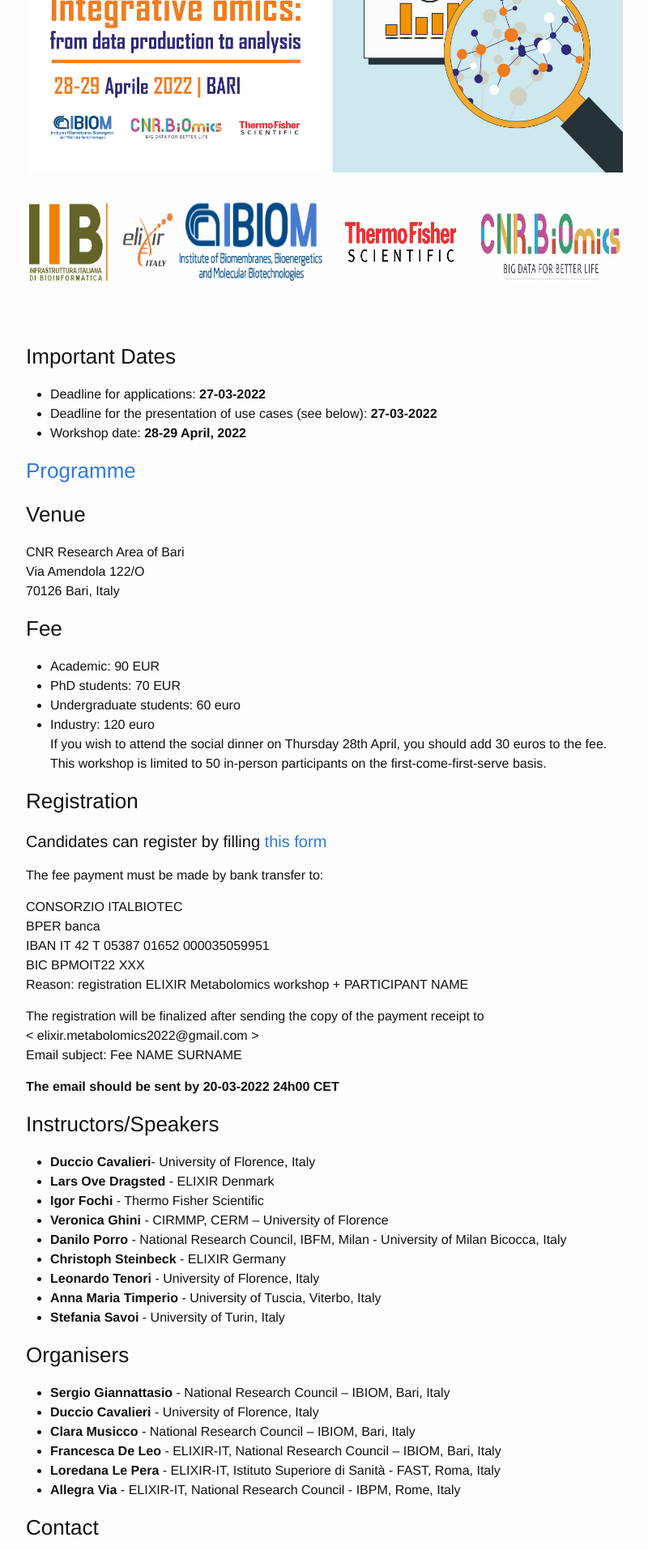
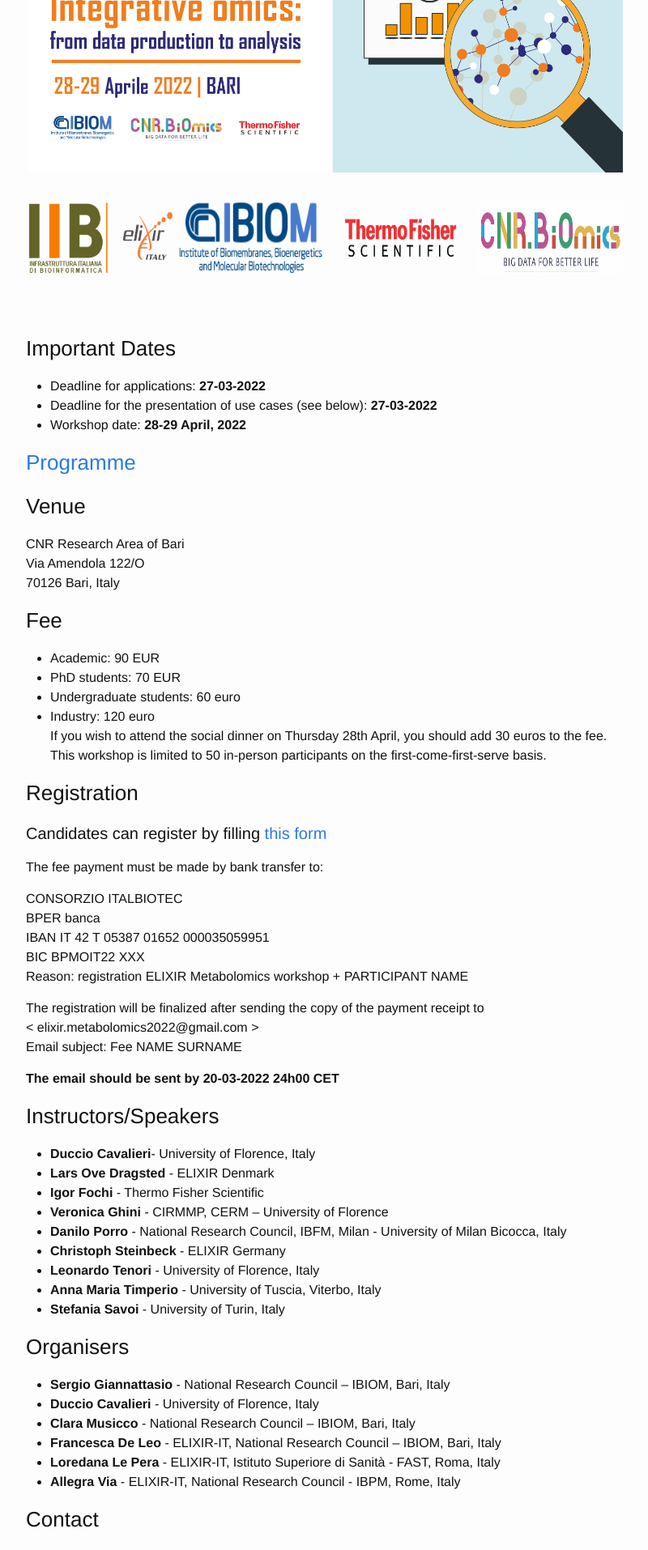
Before and after one commit to ELIXIR-IIB-training/website, a Jekyll site: the page built from _posts/2022-04-28-metabolomics-and-integrative-omics-Bari.md, in a window 1280 px wide. Shown: the part 466-2380 px from the top of the page at 81% size, without its empty margins (238-1038 px from the left). Built offline with Jekyll 4.4.1, drawn with Linux system fonts in a browser that asks for light colours.

Commit message:
Update 2022-04-28-metabolomics-and-integrative-omics-Bari.md

```diff
--- a/_posts/2022-04-28-metabolomics-and-integrative-omics-Bari.md
+++ b/_posts/2022-04-28-metabolomics-and-integrative-omics-Bari.md
@@ -15,13 +15,13 @@ description: The workshop is designed to enable the attendees to apply metabolom
 </table>
 <table border="0">
         <tr>
-        <td><a href="https://elixir-iib-training.github.io/website/"><img src="../../../img/logo_iib.png" height="100" width="200"></a>
+        <td><a href="https://elixir-iib-training.github.io/website/"><img src="../../../img/logo_iib.png" height="90" width="200"></a>
         </td>
-        <td><a href=""><img src="../../../img/Logo_IBIOM_EN.png" height="100" width="200"></a>
+        <td><a href=""><img src="../../../img/Logo_IBIOM_EN.png" height="90" width="200"></a>
         </td>
-        <td><a href=""><img src="../../../img/Logo_ThermoFisher.png" height="160" width="200"></a>
+        <td><a href=""><img src="../../../img/Logo_ThermoFisher.png" height="150" width="200"></a>
         </td>
-	<td><a href=""><img src="../../../img/LogoCNRBiOmics.jpg" height="100" width="200"></a>
+	<td><a href=""><img src="../../../img/LogoCNRBiOmics.jpg" height="90" width="200"></a>
         </td>
         </tr>
         </table>
```
